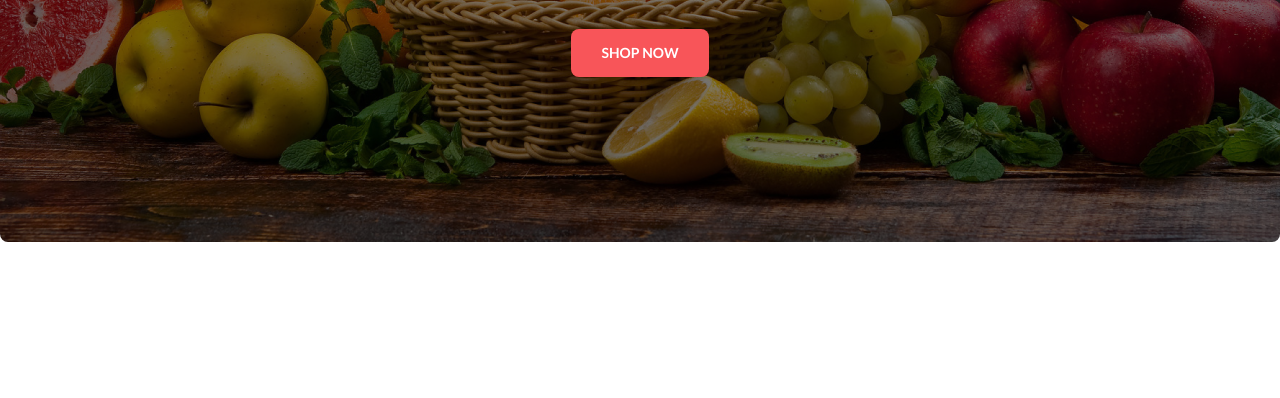
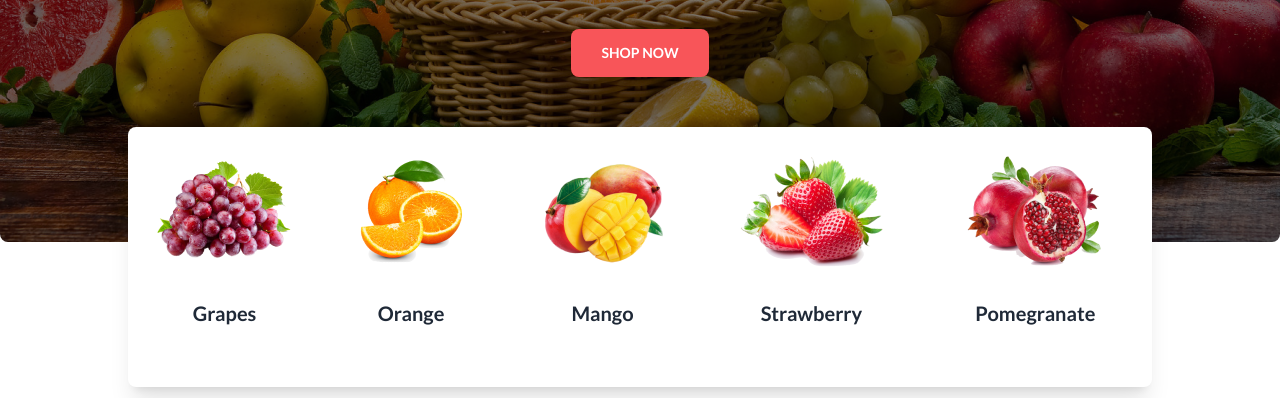
Before and after one commit to AshikurZaman01/B8A3-fruit-brust-, a plain HTML site: page index.html in a window 1280 px wide. Shown: the part 514-912 px from the top of the page. Drawn offline with nearby package versions, Linux system fonts and the light colour scheme; grey boxes are pictures that could not be loaded.

Commit message:
fruit section

```diff
--- a/index.html
+++ b/index.html
@@ -122,10 +122,10 @@
     <!-- Nav end-->
 
     <!-- banner section -->
-    <section class="my-8  relative">
+    <section class="my-8  ">
 
         <!-- slider or Carousel-->
-        <div class="carousel w-full rounded-lg">
+        <div class="carousel w-full rounded-lg relative">
 
         <!-- slide 01-->
         <div id="slide1" class="carousel-item relative w-full">
@@ -242,6 +242,81 @@
         <!-- slider or Carousel end-->
 
         <!--Fruits Section -->
+        <section class="hidden lg:flex lg:justify-center">
+            <div class="flex bg-white w-4/5 justify-around rounded-lg relative -mt-[115px] shadow-xl">
+                <div class="card py-7">
+                    <!-- Image -->
+                    <figure>
+                        <img src="images/fruit1.png" alt="" />
+                    </figure>
+                    <!-- Image -->
+
+                    <!-- Body -->
+                    <div class="card-body">
+                        <h2 class="card-title flex justify-center">Grapes</h2>
+                    </div>
+                    <!-- Body -->
+                </div>
+
+                <div class="card py-7">
+                    <!-- image -->
+                    <figure>
+                        <img src="images/fruit2.png" alt="" />
+                    </figure>
+                    <!-- image -->
+                    <!-- Body -->
+                    <div class="card-body">
+                        <h2 class="card-title flex justify-center">Orange</h2>
+                    </div>
+                    <!-- Body -->
+                </div>
+
+                <div class="card py-7">
+                    <!-- image -->
+                    <figure>
+                        <img src="images/fruit3.png" alt="" />
+                    </figure>
+                    <!-- image -->
+
+                    <!-- Body -->
+                    <div class="card-body">
+                        <h2 class="card-title flex justify-center">Mango</h2>
+                    </div>
+                    <!-- Body -->
+
+                </div>
+
+                <div class="card py-7">
+                    <!-- image -->
+                    <figure>
+                        <img src="images/fruit4.png" alt="" />
+                    </figure>
+                    <!-- image -->
+
+                    <!-- Body -->
+                    <div class="card-body">
+                        <h2 class="card-title flex justify-center">Strawberry</h2>
+                    </div>
+                    <!-- Body -->
+
+                </div>
+
+                <div class="card py-7">
+                    <!-- image -->
+                    <figure>
+                        <img src="images/fruit5.png" alt="" />
+                    </figure>
+                    <!-- image -->
+
+                    <!-- Body -->
+                    <div class="card-body">
+                        <h2 class="card-title flex justify-center">Pomegranate</h2>
+                    </div>
+                    <!-- Body -->
+
+                </div>
+            </div>
+        </section>
 
         <!--Fruits Section end -->
 
@@ -848,6 +923,5 @@
 
 
 
-
 </body>
 </html>
```
